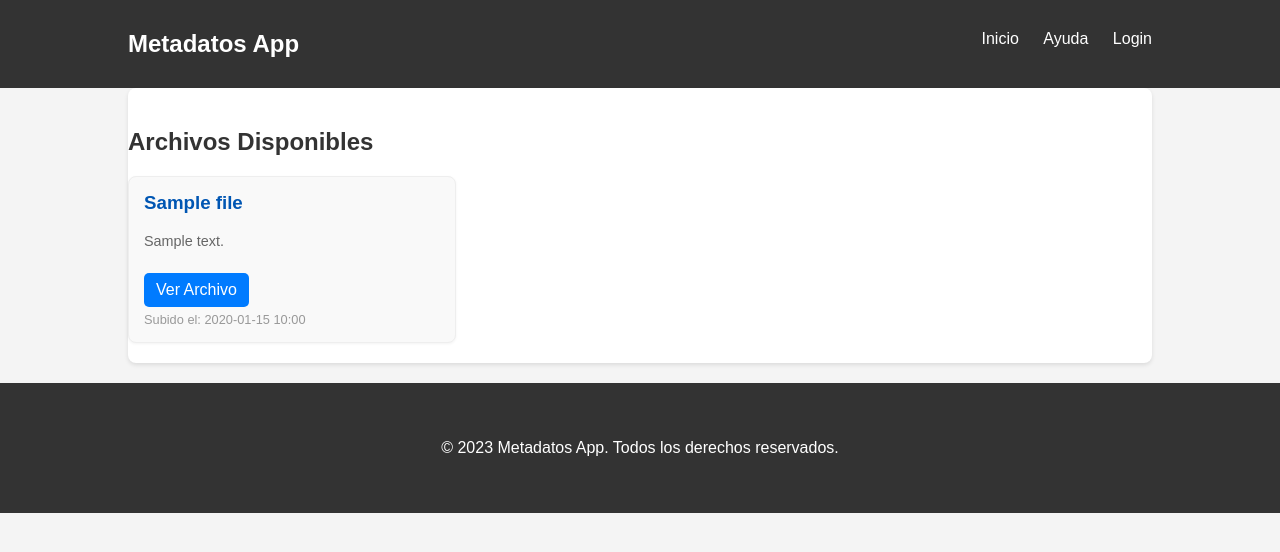
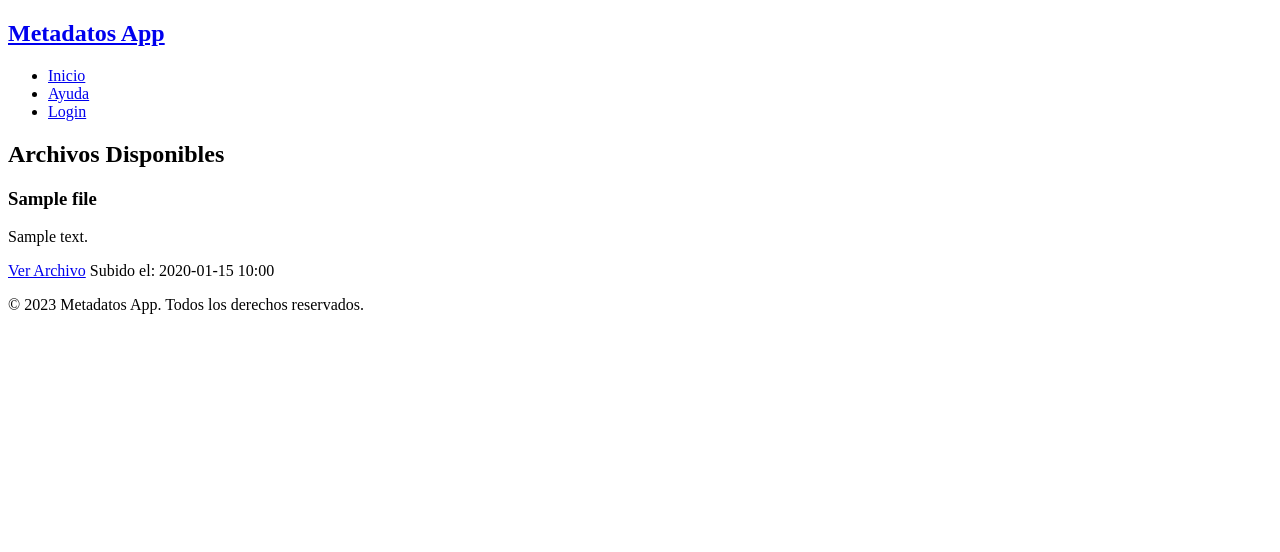
Before and after one commit to Gabo-araya/metadatos-app, a Flask app: page / in a window 1280 px wide. Shown: the top 552 px of the page. Run offline with Flask 3, Linux system fonts and the light colour scheme; tables that the repository leaves empty hold one stand-in row (values such as "Sample post"); some libraries are stand-ins or nearby versions.

Commit message:
elimina css innecesario

```diff
--- a/static/css/style.css
+++ b/static/css/style.css
@@ -1,202 +1 @@
-body {
-    font-family: Arial, sans-serif;
-    margin: 0;
-    padding: 0;
-    background-color: #f4f4f4;
-    color: #333;
-}
-
-.container {
-    width: 80%;
-    margin: 0 auto;
-    padding: 20px 0;
-}
-
-header {
-    background-color: #333;
-    color: #fff;
-    padding: 10px 0;
-}
-
-header h1 {
-    margin: 0;
-    display: inline-block;
-}
-
-header h1 a {
-    color: #fff;
-    text-decoration: none;
-}
-
-nav ul {
-    list-style: none;
-    margin: 0;
-    padding: 0;
-    float: right;
-}
-
-nav ul li {
-    display: inline;
-    margin-left: 20px;
-}
-
-nav ul li a {
-    color: #fff;
-    text-decoration: none;
-}
-
-main {
-    padding: 20px 0;
-    background-color: #fff;
-    margin-top: 20px;
-    border-radius: 8px;
-    box-shadow: 0 2px 4px rgba(0, 0, 0, 0.1);
-}
-
-footer {
-    text-align: center;
-    padding: 20px 0;
-    margin-top: 20px;
-    background-color: #333;
-    color: #fff;
-}
-
-.flashes {
-    margin-bottom: 20px;
-}
-
-.alert {
-    padding: 10px;
-    margin-bottom: 10px;
-    border-radius: 5px;
-}
-
-.alert-success {
-    background-color: #d4edda;
-    color: #155724;
-    border: 1px solid #c3e6cb;
-}
-
-.alert-danger {
-    background-color: #f8d7da;
-    color: #721c24;
-    border: 1px solid #f5c6cb;
-}
-
-.alert-info {
-    background-color: #d1ecf1;
-    color: #0c5460;
-    border: 1px solid #bee5eb;
-}
-
-/* Forms */
-form label {
-    display: block;
-    margin-bottom: 5px;
-    font-weight: bold;
-}
-
-form input[type="text"],
-form input[type="password"],
-form textarea,
-form input[type="file"] {
-    width: calc(100% - 22px);
-    padding: 10px;
-    margin-bottom: 15px;
-    border: 1px solid #ddd;
-    border-radius: 4px;
-}
-
-form button {
-    background-color: #5cb85c;
-    color: white;
-    padding: 10px 15px;
-    border: none;
-    border-radius: 4px;
-    cursor: pointer;
-    font-size: 16px;
-}
-
-form button:hover {
-    background-color: #4cae4c;
-}
-
-/* File List */
-.file-list {
-    display: grid;
-    grid-template-columns: repeat(auto-fill, minmax(300px, 1fr));
-    gap: 20px;
-    margin-top: 20px;
-}
-
-.file-item {
-    background-color: #f9f9f9;
-    border: 1px solid #eee;
-    padding: 15px;
-    border-radius: 8px;
-    box-shadow: 0 1px 3px rgba(0, 0, 0, 0.05);
-}
-
-.file-item h3 {
-    margin-top: 0;
-    color: #0056b3;
-}
-
-.file-item p {
-    font-size: 0.9em;
-    color: #666;
-}
-
-.file-item a {
-    display: inline-block;
-    background-color: #007bff;
-    color: white;
-    padding: 8px 12px;
-    text-decoration: none;
-    border-radius: 5px;
-    margin-top: 10px;
-}
-
-.file-item a:hover {
-    background-color: #0056b3;
-}
-
-.upload-date {
-    font-size: 0.8em;
-    color: #999;
-    display: block;
-    margin-top: 5px;
-}
-
-/* Admin Table */
-.admin-table {
-    width: 100%;
-    border-collapse: collapse;
-    margin-top: 20px;
-}
-
-.admin-table th,
-.admin-table td {
-    border: 1px solid #ddd;
-    padding: 8px;
-    text-align: left;
-}
-
-.admin-table th {
-    background-color: #f2f2f2;
-    font-weight: bold;
-}
-
-.btn-delete {
-    background-color: #dc3545;
-    color: white;
-    padding: 5px 10px;
-    border: none;
-    border-radius: 4px;
-    cursor: pointer;
-    font-size: 0.9em;
-}
-
-.btn-delete:hover {
-    background-color: #c82333;
-}
+/* Estilos CSS acá */
```
